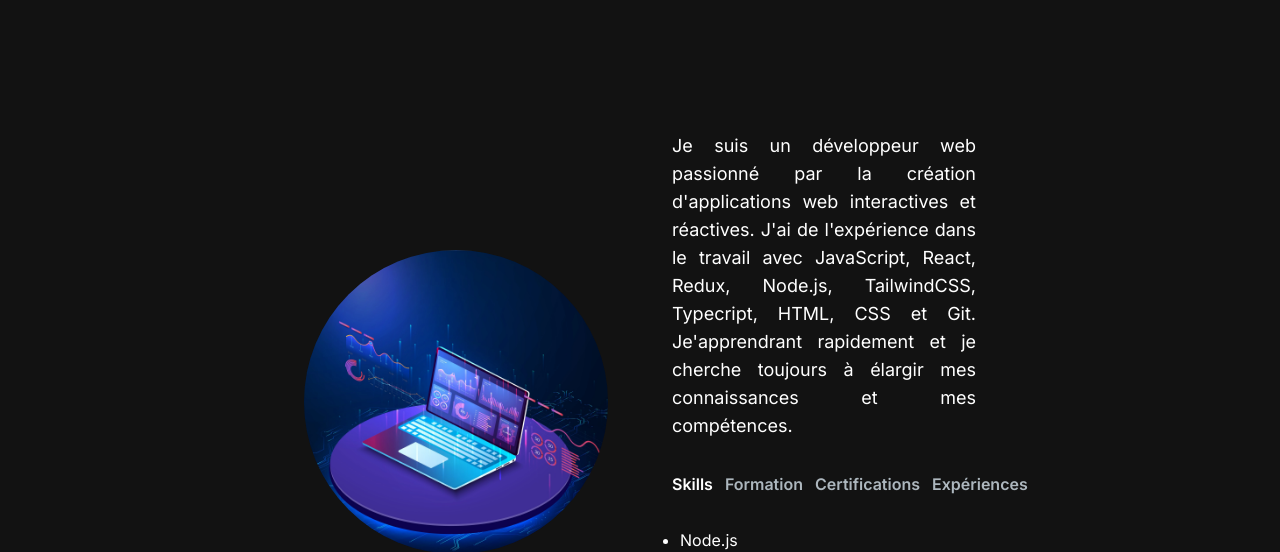
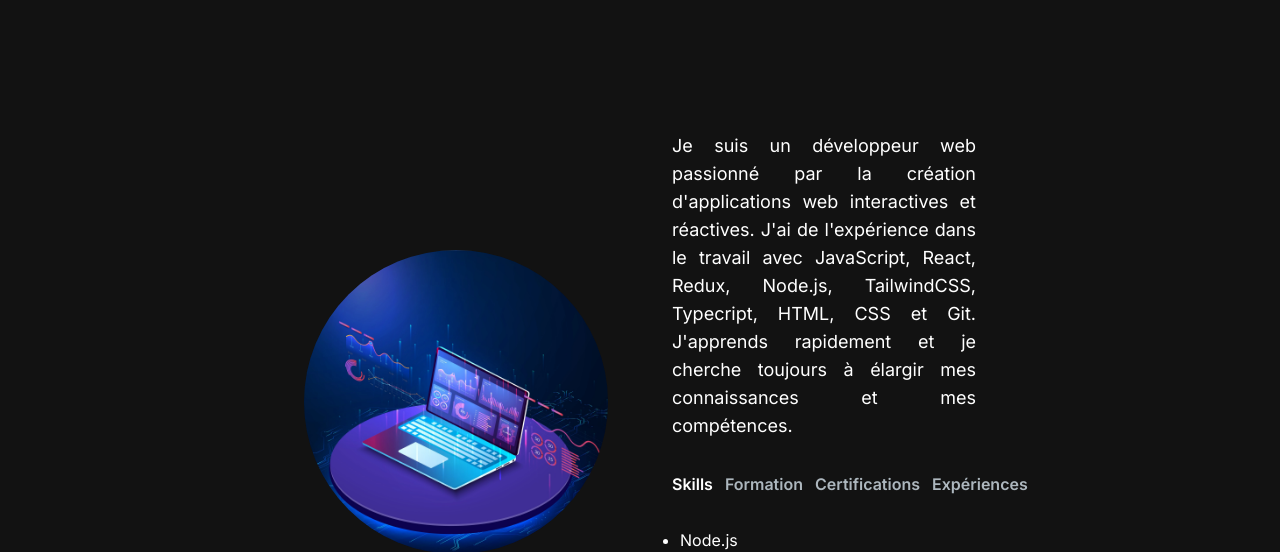
Before and after one commit to Weeskin/Personnal-portfolio-website, a Next.js app: page / in a window 1280 px wide. Shown: the part 2700-3252 px from the top of the page. Built offline with nearby package versions, Linux system fonts and the light colour scheme.

Commit message:
Correction aboutme

```diff
--- a/src/app/components/AboutSection.jsx
+++ b/src/app/components/AboutSection.jsx
@@ -88,40 +88,34 @@ export default function AboutSection() {
 				/>
 				<div className="m-6 md:m-0 text-left flex flex-col h-full">
 					<p className="text-base lg:text-lg text-justify">
-						Je suis un développeur web passionné par la création d'applications
-						web interactives et réactives. J'ai de l'expérience dans le travail
-						avec JavaScript, React, Redux, Node.js, TailwindCSS, Typecript,
-						HTML, CSS et Git. Je'apprendrant rapidement et je cherche toujours à
-						élargir mes connaissances et mes compétences.
+						{
+							"Je suis un développeur web passionné par la création d'applications web interactives et réactives. J'ai de l'expérience dans le travail avec JavaScript, React, Redux, Node.js, TailwindCSS, Typecript, HTML, CSS et Git. J'apprends rapidement et je cherche toujours à élargir mes connaissances et mes compétences."
+						}
 					</p>
 					<div className="flex flex-row justify-start mt-8">
 						<TabButton
 							selectTab={() => handleTabChange("skills")}
 							active={tab === "skills"}
 						>
-							{" "}
-							Skills{" "}
+							Skills
 						</TabButton>
 						<TabButton
 							selectTab={() => handleTabChange("formation")}
 							active={tab === "formation"}
 						>
-							{" "}
-							Formation{" "}
+							Formation
 						</TabButton>
 						<TabButton
 							selectTab={() => handleTabChange("certifications")}
 							active={tab === "certifications"}
 						>
-							{" "}
-							Certifications{" "}
+							Certifications
 						</TabButton>
 						<TabButton
 							selectTab={() => handleTabChange("experiences")}
 							active={tab === "experiences"}
 						>
-							{" "}
-							Expériences{" "}
+							Expériences
 						</TabButton>
 					</div>
 					<div className="mt-8">
```
